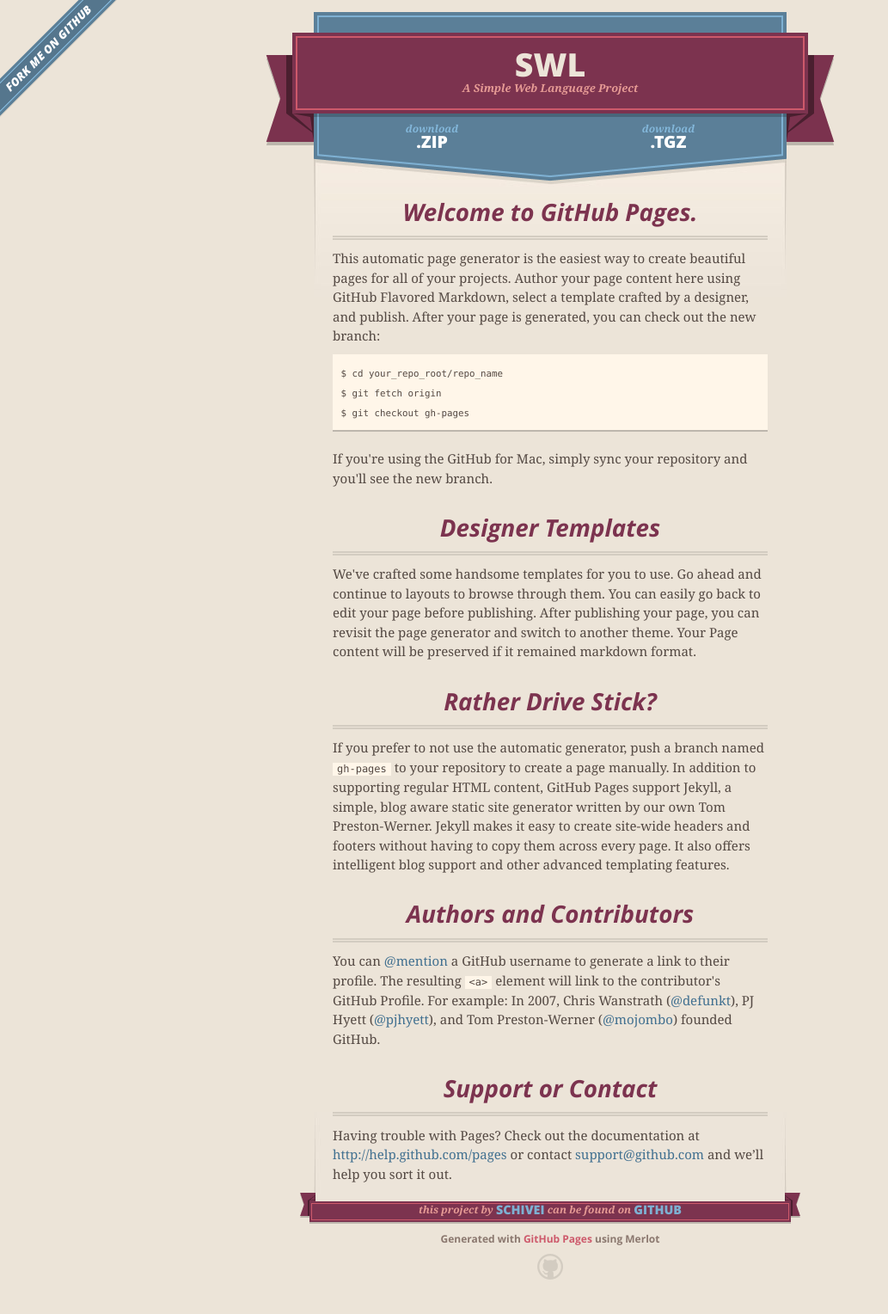
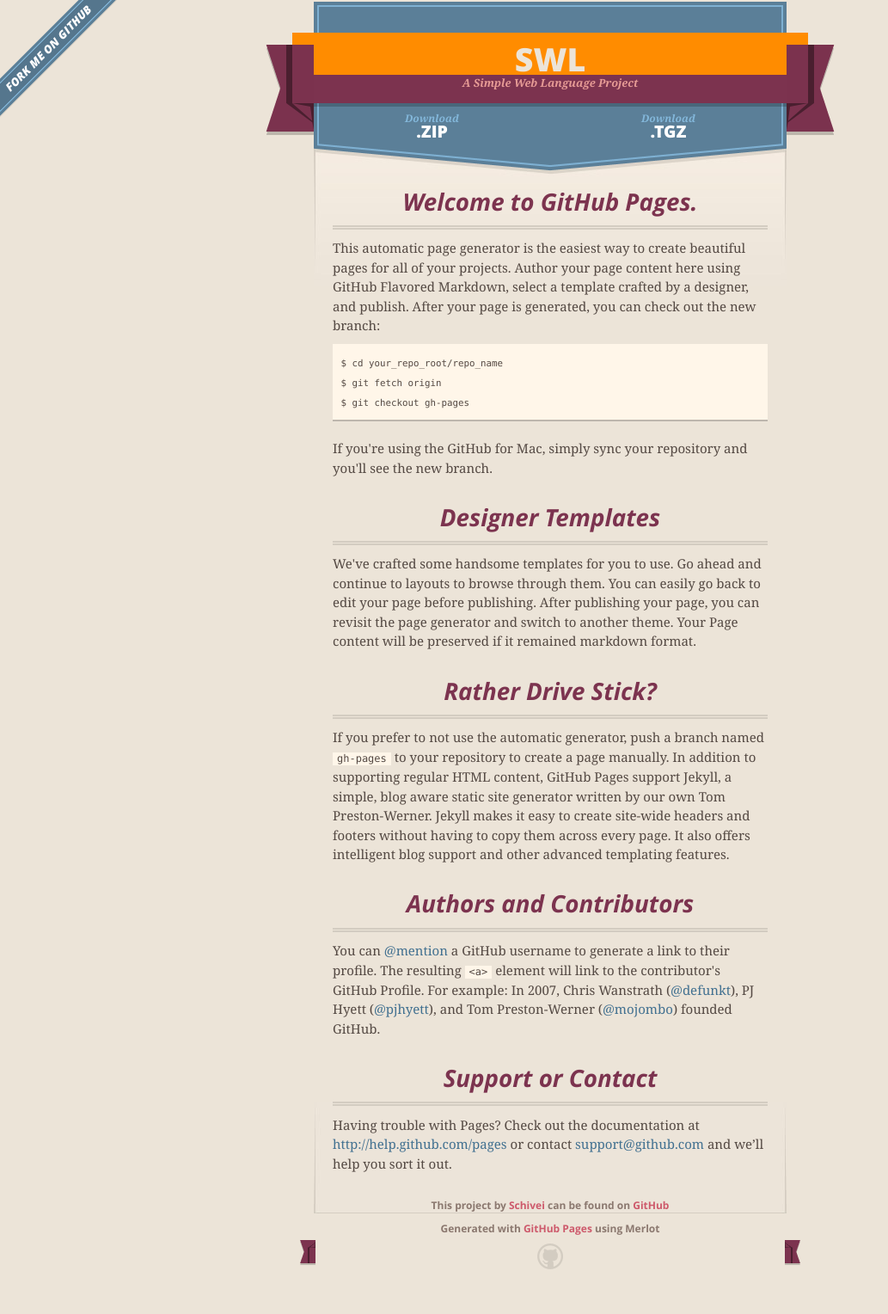
Before and after one commit to schivei/swl, a PHP site: page / in a window 1280 px wide. Shown: the whole page at 86% size, without its empty margins (0-1033 px from the left). After the commit the page ends 1476 px from the top, so only its background shows below. Run offline with PHP 8.4, Linux system fonts and the light colour scheme; some libraries are stand-ins or nearby versions.

Commit message:
Site creation

```diff
--- a/index.html
+++ b/index.html
@@ -17,7 +17,7 @@
         $('#main_content').headsmart()
       })
     </script>
-    <title>Swl by schivei</title>
+    <title>Swl - Simple Web Language</title>
   </head>
 
   <body>
@@ -25,19 +25,19 @@
     <div class="shell">
 
       <header>
-        <span class="ribbon-outer">
-          <span class="ribbon-inner">
+        <div class="ribbon-outer">
+          <div class="ribbon-inner">
             <h1>Swl</h1>
             <h2>A Simple Web Language Project</h2>
-          </span>
+          </div>
           <span class="left-tail"></span>
           <span class="right-tail"></span>
-        </span>
+        </div>
       </header>
 
       <section id="downloads">
         <span class="inner">
-          <a href="https://github.com/schivei/swl/zipball/master" class="zip"><em>download</em> .ZIP</a><a href="https://github.com/schivei/swl/tarball/master" class="tgz"><em>download</em> .TGZ</a>
+          <a href="https://github.com/schivei/swl/zipball/master" class="zip"><em>Download</em> .ZIP</a><a href="https://github.com/schivei/swl/tarball/master" class="tgz"><em>Download</em> .TGZ</a>
         </span>
       </section>
 
@@ -80,13 +80,13 @@ $ git checkout gh-pages
       </section>
 
       <footer>
-        <span class="ribbon-outer">
-          <span class="ribbon-inner">
-            <p>this project by <a href="https://github.com/schivei">schivei</a> can be found on <a href="https://github.com/schivei/swl">GitHub</a></p>
-          </span>
+        <div class="ribbon-outer">
+          <div class="ribbon-inner">
+            <p>This project by <a href="https://github.com/schivei">Schivei</a> can be found on <a href="https://github.com/schivei/swl">GitHub</a></p>
+          </div>
           <span class="left-tail"></span>
           <span class="right-tail"></span>
-        </span>
+        </div>
         <p>Generated with <a href="http://pages.github.com">GitHub Pages</a> using Merlot</p>
         <span class="octocat"></span>
       </footer>
--- /dev/null
+++ b/nbproject/private/private.xml
@@ -0,0 +1,6 @@
+<?xml version="1.0" encoding="UTF-8"?>
+<project-private xmlns="http://www.netbeans.org/ns/project-private/1">
+    <open-files xmlns="http://www.netbeans.org/ns/projectui-open-files/2">
+        <group/>
+    </open-files>
+</project-private>
--- a/stylesheets/mobile.css
+++ b/stylesheets/mobile.css
@@ -133,10 +133,10 @@ header {
   top: 51px;
 }
 
-header span.ribbon-inner {
+header .ribbon-inner {
   position: relative;
   display: block;
-  background-color: #cd596b;
+  background-color: darkorange;
   border: 8px solid #7c334f;
   padding: 6px;
   z-index: 1;
@@ -225,13 +225,13 @@ footer {
   text-align: center;
 }
 
-footer span.ribbon-outer {
+footer .ribbon-outer {
   display: block;
   position: relative;
   border-bottom: 2px solid #bdb6ad;
 }
 
-footer span.ribbon-inner {
+footer .ribbon-inner {
   position: relative;
   display: block;
   background-color: #cd596b;
@@ -251,7 +251,7 @@ footer a {
   color: #cd596b;
 }
 
-footer span.ribbon-inner p {
+footer .ribbon-inner p {
   background-color: #7c334f;
   margin: 0;
   color: #e69b95;
@@ -261,7 +261,7 @@ footer span.ribbon-inner p {
   padding: 20px 0px 10px;
 }
 
-footer span.ribbon-inner a {
+footer .ribbon-inner a {
   display: block;
   position: relative;
   bottom: 0;
@@ -274,7 +274,7 @@ footer span.ribbon-inner a {
   padding-bottom: 10px;
 }
 
-footer span.ribbon-inner a:hover {
+footer .ribbon-inner a:hover {
   color: #7eb0d2;
 }
 
--- a/stylesheets/screen.css
+++ b/stylesheets/screen.css
@@ -175,7 +175,7 @@ header span.right-tail {
 }
 
 header h1 {
-  background-color: #7c334f;
+  background-color: darkorange;
   font-size: 2.5em;
   font-weight: 800;
   font-style: normal;
```
Also changed, not shown: nbproject/project.xml (added, +9 -0 lines), 2 other files.
